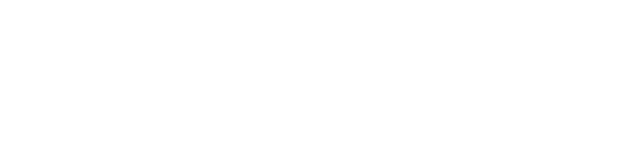
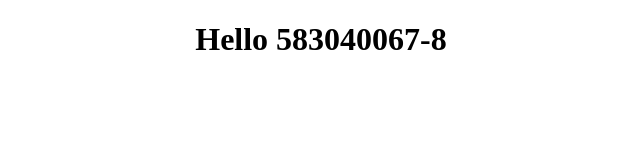
Before and after one commit to mixermsi/tan-kha.github.io, a plain HTML site: page index.html in a window 1280 px wide. Shown: the whole page, without its empty margins (319-959 px from the left). Drawn offline with Linux system fonts and the light colour scheme.

Commit message:
Update index.html

```diff
--- a/index.html
+++ b/index.html
@@ -3,7 +3,7 @@
 <style type="text/css">
 	h1{
 		text-align: center;
-		color: white;	}
+}
 </style>
 <head>
 	<title>Hello Tanatsan</title>
```
